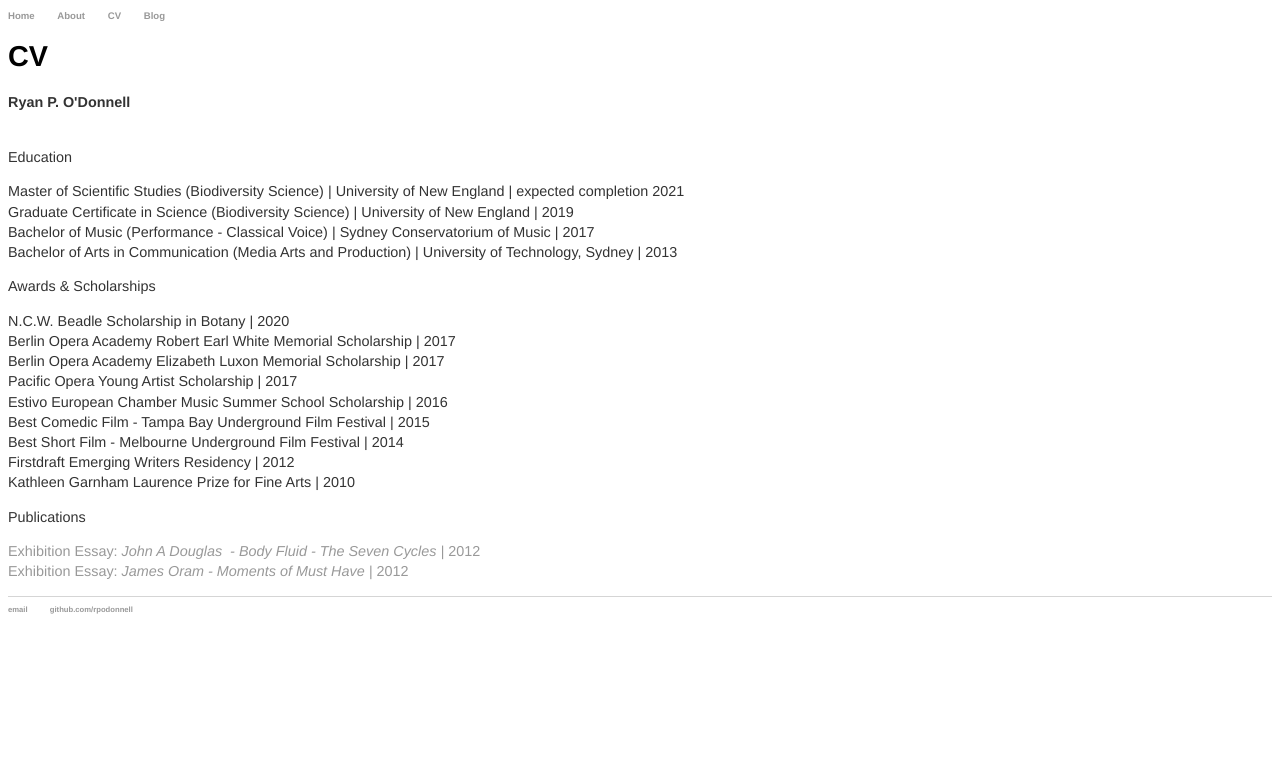
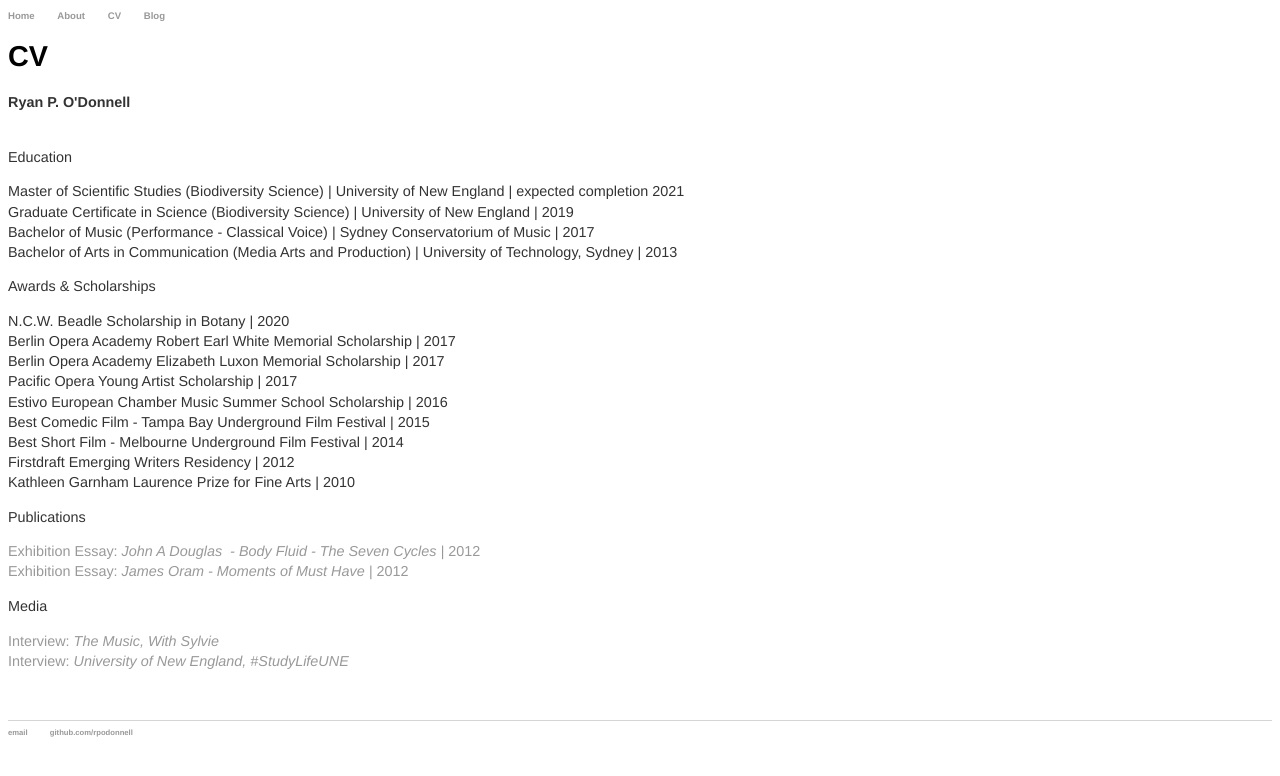
Before and after one commit to rpodonnell/rpodonnell.github.io, a Jekyll site: the page built from cv/index.html, in a window 1280 px wide. Shown: the top 776 px of the page. Built offline with Jekyll 4.4.1, drawn with Linux system fonts in a browser that asks for light colours.

Commit message:
Update index.html

```diff
--- a/cv/index.html
+++ b/cv/index.html
@@ -11,4 +11,7 @@ title: CV
 <p>N.C.W. Beadle Scholarship in Botany | 2020<br />Berlin Opera Academy Robert Earl White Memorial Scholarship | 2017<br />Berlin Opera Academy Elizabeth Luxon Memorial Scholarship | 2017<br />Pacific Opera Young Artist Scholarship | 2017<br />Estivo European Chamber Music Summer School Scholarship | 2016<br />Best Comedic Film - Tampa Bay Underground Film Festival | 2015<br />Best Short Film - Melbourne Underground Film Festival | 2014<br />Firstdraft Emerging Writers Residency | 2012<br />Kathleen Garnham Laurence Prize for Fine Arts | 2010</p>
 <p>Publications</p>
 <p><a href="JAD_BODY_FLUIDfinal.pdf">Exhibition Essay: <em>John A Douglas&nbsp; - Body Fluid - The Seven Cycles |&nbsp;</em>2012</a><br /><a href="JamesOramMomentsofmusthave_RS.pdf">Exhibition Essay: <em>James Oram - Moments of Must Have | </em>2012</a><em><br /></em></p>
+<p>Media</p>
+<p><a href="https://themusicwithsylvie.com/2020/08/29/the-guy-with-all-the-gifts/">Interview: <em>The Music, With Sylvie</em><br /></a><a href="https://www.facebook.com/UniNewEngland/posts/10158232724220926">Interview: <em>University of New England, #StudyLifeUNE</em></a></p>
+<p>&nbsp;</p>
 </div><!-- /.blurb -->
```
